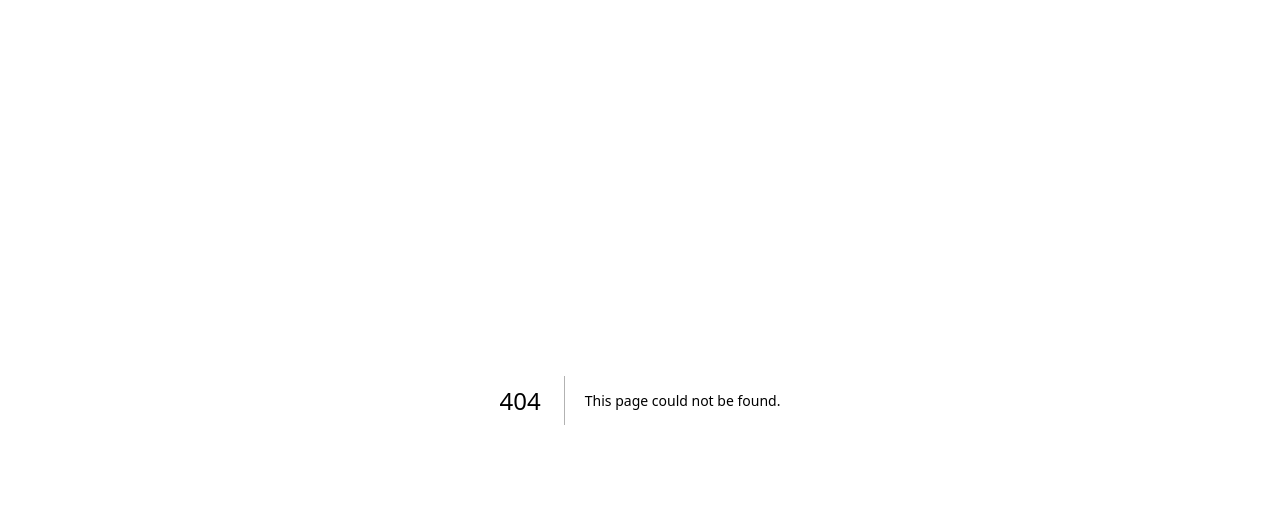
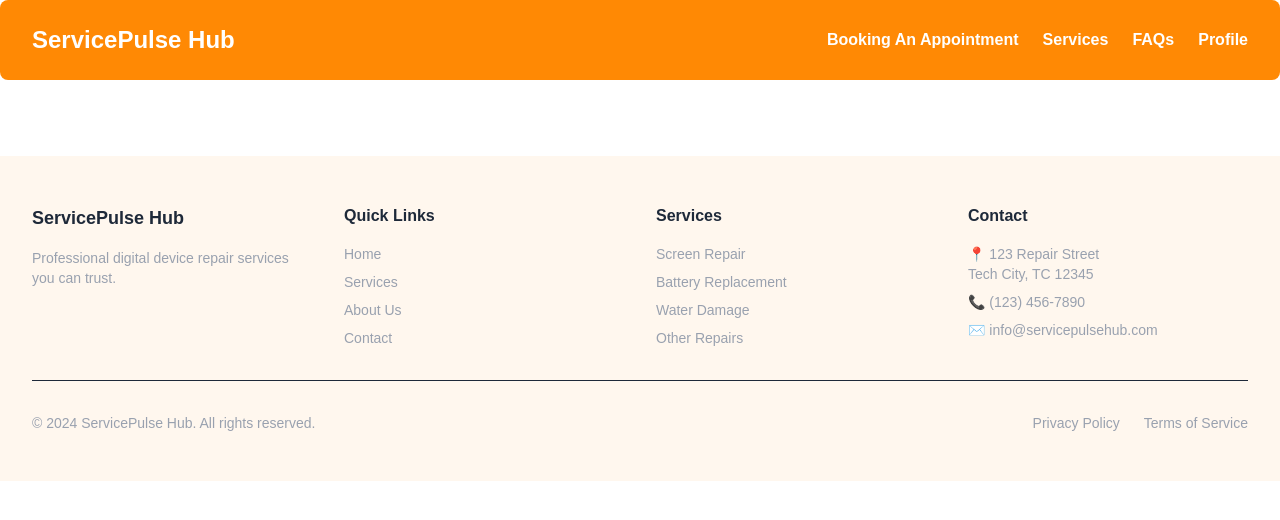
Before and after one commit to mbguron/cprg306-ServicePulseHub, a Next.js app: page /dashboard/profile in a window 1280 px wide. Before the commit this address had no page. Shown: the top 520 px of the page. Built offline with nearby package versions, Linux system fonts and the light colour scheme.

Commit message:
Structure for profile page

```diff
--- /dev/null
+++ b/app/dashboard/profile/page.js
@@ -0,0 +1,18 @@
+"use client";
+
+import Link from "next/link";
+
+export default function ProfilePage() {
+  return (
+    <main>
+      <div>
+        <h1 className="text-3xl font-bold text-white">Profile Page</h1>
+
+        <p className="mt-4 text-white">
+          This is the profile page. User details and settings will be available
+          here soon.
+        </p>
+      </div>
+    </main>
+  );
+}
--- a/components/layouts/loggedNavBar.jsx
+++ b/components/layouts/loggedNavBar.jsx
@@ -28,8 +28,11 @@ export default function LoggedNavBar() {
           FAQs
         </Link>
 
-        <Link href="/login" className="hover:underline font-semibold">
-          Logout
+        <Link
+          href="/dashboard/profile"
+          className="hover:underline font-semibold"
+        >
+          Profile
         </Link>
       </div>
     </nav>
```
